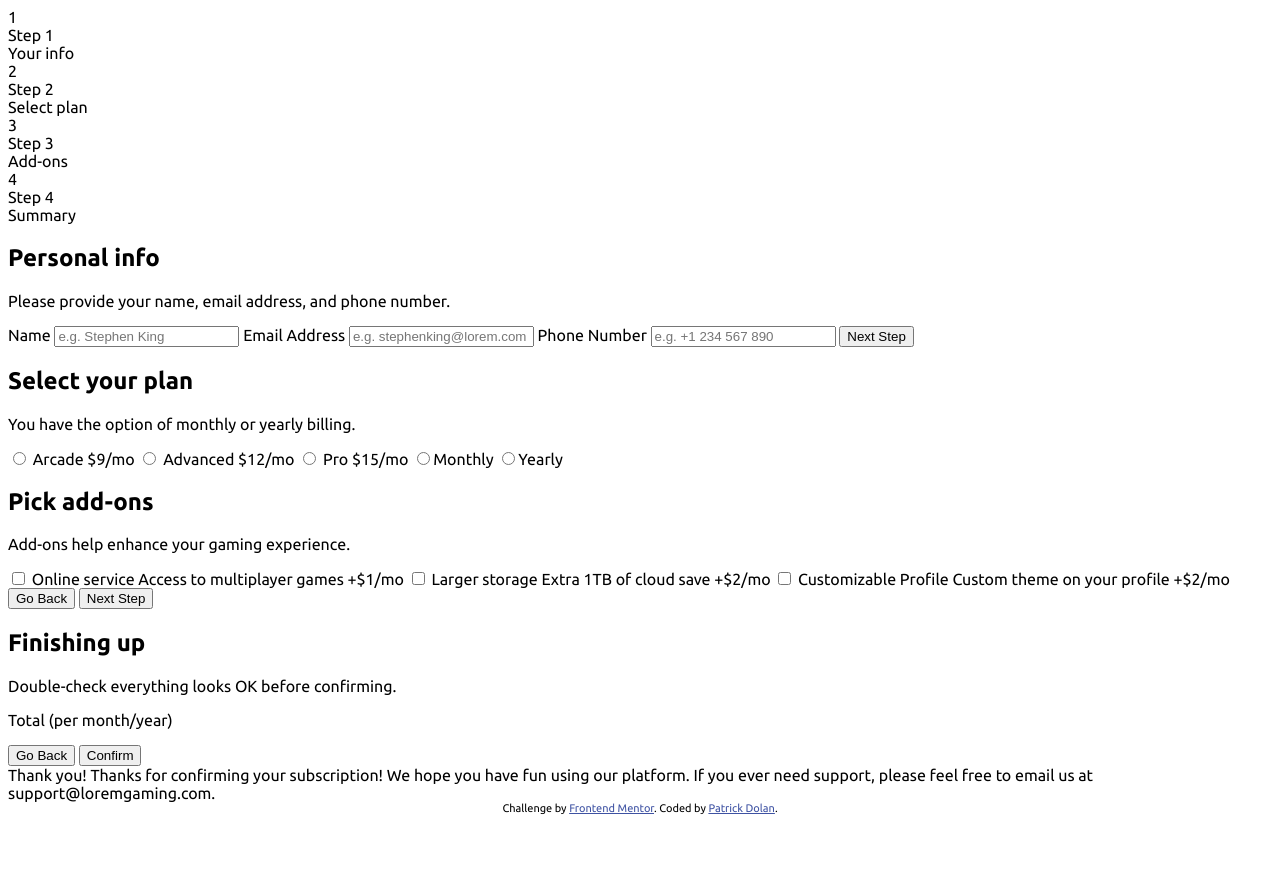
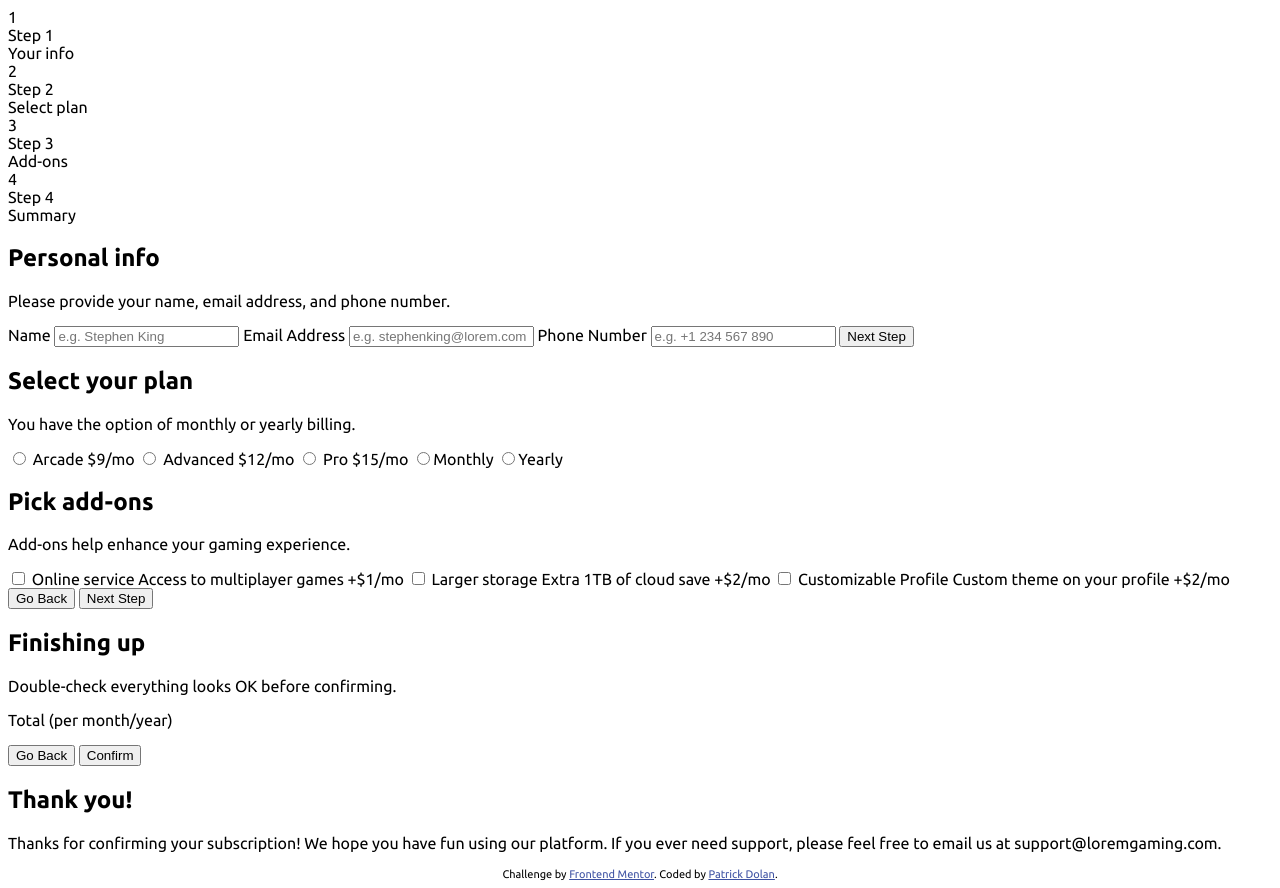
Before and after one commit to Patrick-Dolan/multi-step-form-challenge, a plain HTML site: page index.html in a window 1280 px wide. Before the commit the page ends 822 px from the top, so only its background shows below. Drawn offline with Linux system fonts and the light colour scheme.

Commit message:
update: add html tags to step 5 section

```diff
--- a/index.html
+++ b/index.html
@@ -134,11 +134,14 @@
 
   <!-- Step 5 start -->
 
-  Thank you!
-
-  Thanks for confirming your subscription! We hope you have fun
-  using our platform. If you ever need support, please feel free
-  to email us at support@loremgaming.com.
+  <section class="form-card">
+    <h1 class="form-card__title">Thank you!</h1>
+    <p class="form-card__description">
+      Thanks for confirming your subscription! We hope you have fun
+      using our platform. If you ever need support, please feel free
+      to email us at support@loremgaming.com.
+    </p>
+  </section>
 
   <!-- Step 5 end -->
 
```
